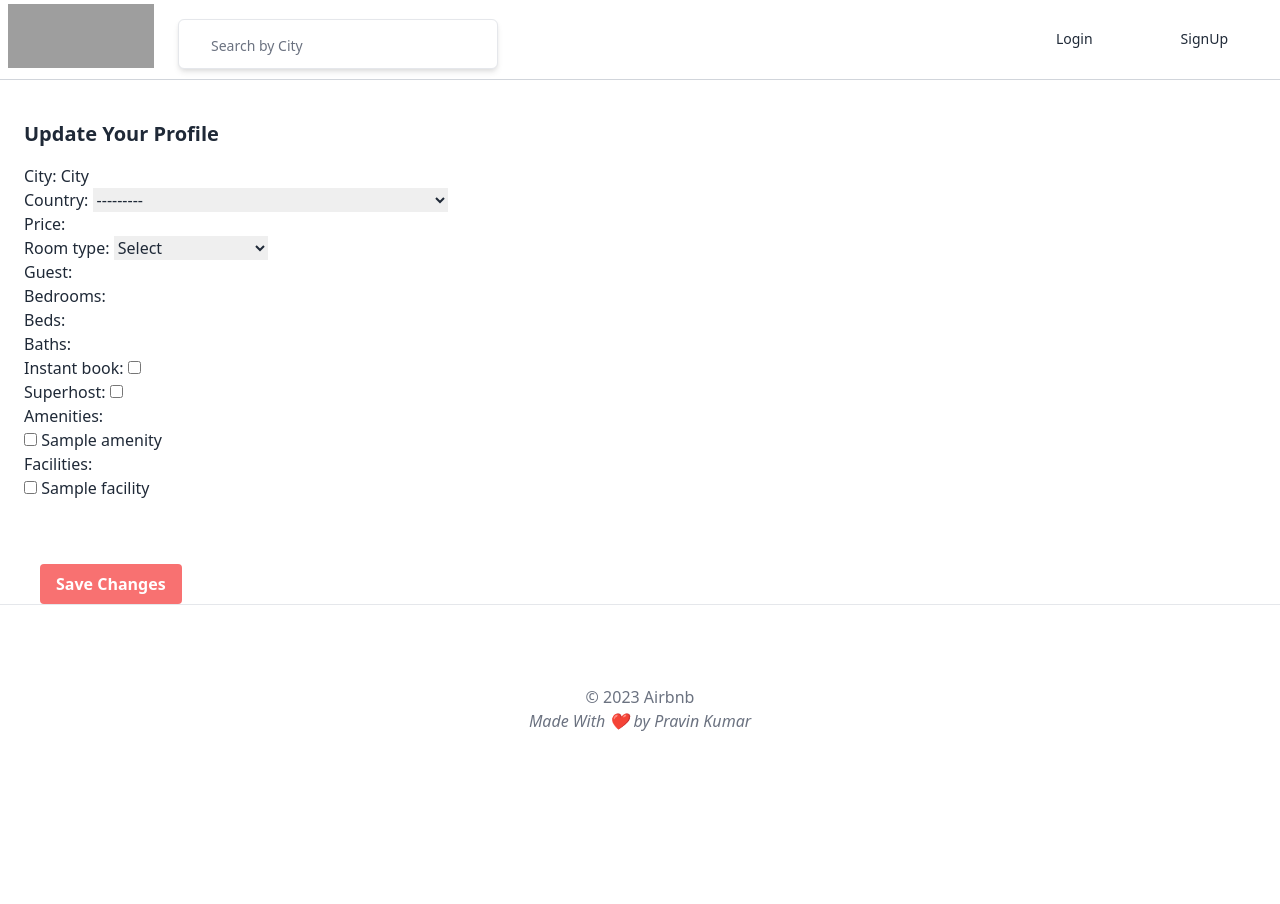
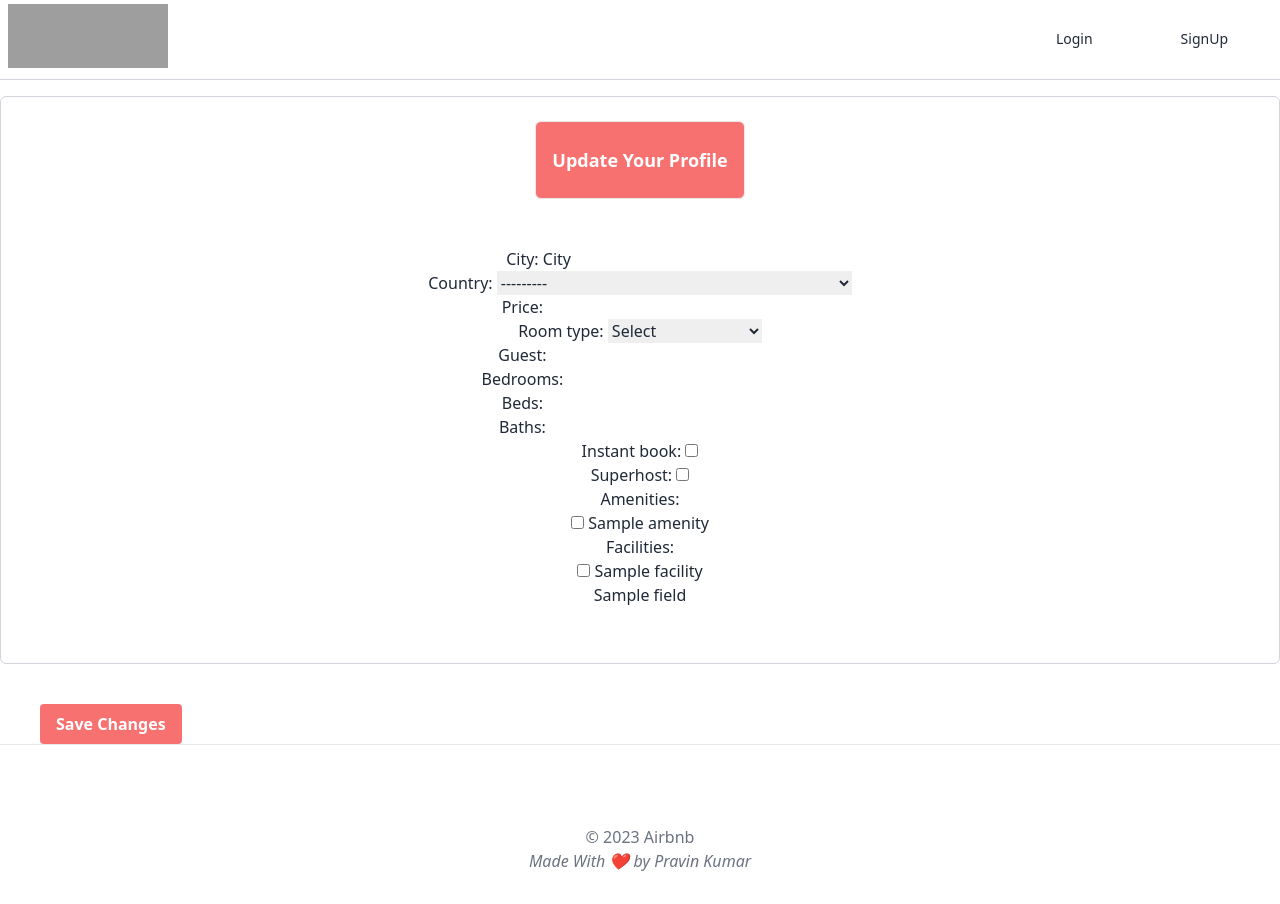
Before and after one commit to Pravin-Kumar-21/Airbnb_Clone_Latest, a Django app: template templates/users/update-profile.html in a window 1280 px wide. Shown: the top 904 px of the page. Before the commit the page ends 731 px from the top, so only its background shows below. Run offline with Django 4.2, Linux system fonts and the light colour scheme; tables that the repository leaves empty hold one stand-in row (values such as "Sample post"); the template is opened without the code that fills it: values that come from a table or form of the project are taken from there, most other values are stand-ins (such as "Sample title", 1, 10 or a date in 2020); style sheets or scripts are compiled from the project's sources; some libraries are stand-ins or nearby versions; grey boxes are pictures that could not be loaded.

Commit message:
Update profile complete

```diff
--- a/templates/users/update-profile.html
+++ b/templates/users/update-profile.html
@@ -1,11 +1,19 @@
 {% extends 'base.html' %}
+{% block page_name %}
+    Update Profile
+{% endblock page_name %}
 
+{% block search-bar %}
+{% endblock search-bar %}
 {% block content %}
 <form method="post" enctype="multipart/form-data">
-  <div class="container mx-auto flex flex-col  rounded-sm mb-10 p-6">
-    <span class="text-xl font-semibold mb-4">Update Your Profile</span>
+<div class="container mx-auto my-10 flex flex-col items-center border border-gray-300 rounded-md p-6">
+    <span class="text-lg text-center border px-4 py-6 mr-8 rounded-md ml-8 font-normal text-white mb-4 bg-red-400" style=" font-weight: bold;">Update Your Profile</span>
+    <div class="text-center px-6 py-8">
     {% csrf_token %}
     {{ form.as_p }}
+    {{field.label}}
+    </div>
   </div>
   <button class="bg-red-400 hover:bg-red-500 text-white font-bold py-2 px-4 rounded ml-10" type="submit">Save Changes</button>
 </form>
```
Also changed, not shown: uploads/avatars/festival-8201785_DSFXPHW.jpg (added), uploads/avatars/festival-8201785_GkkMo1x.jpg (added), uploads/avatars/logo.png (added), 5 other files.
